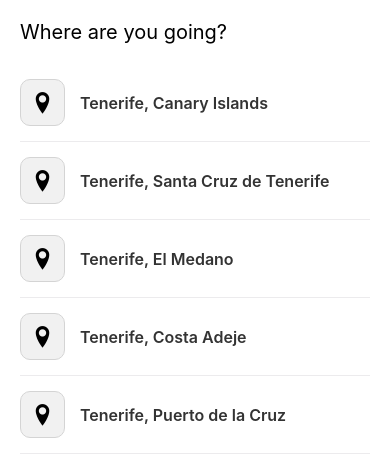
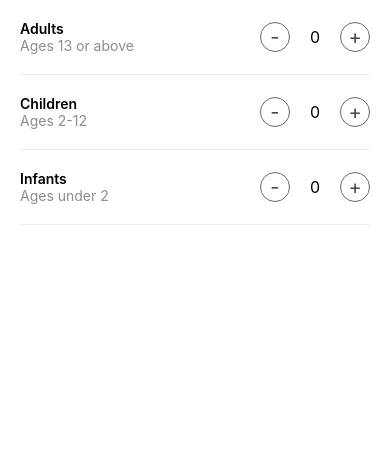
Before and after one commit to NishantRout/react_native_airbnb_clone, a React Native app: screen / in a window 390 px wide. Shown: the top 476 px of the page. Built offline with nearby package versions, Linux system fonts and the light colour scheme.

Commit message:
Guests screen

```diff
--- a/App.js
+++ b/App.js
@@ -6,6 +6,7 @@ import HomeScreen from "./src/screens/Home";
 import feed from "./assets/data/feed";
 import SearchResultScreen from "./src/screens/SearchResults";
 import DestinationSearch from "./src/screens/DestinationSearch";
+import GuestScreen from "./src/screens/Guests";
 
 const post1 = feed[0];
 
@@ -17,7 +18,8 @@ export default function App() {
         {/* <HomeScreen /> */}
         {/* <Post post={post1} /> */}
         {/* <SearchResultScreen /> */}
-        <DestinationSearch />
+        {/* <DestinationSearch /> */}
+        <GuestScreen />
       </SafeAreaView>
     </>
   );
--- a/src/screens/DestinationSearch/styles.js
+++ b/src/screens/DestinationSearch/styles.js
@@ -7,6 +7,7 @@ const styles = StyleSheet.create({
   textInput: {
     fontSize: 20,
     marginBottom: 20,
+    color: "#333",
   },
   row: {
     flexDirection: "row",
--- /dev/null
+++ b/src/screens/Guests/index.js
@@ -0,0 +1,110 @@
+import React, { useState } from "react";
+import {
+  Pressable,
+  StyleSheet,
+  Text,
+  TouchableOpacity,
+  View,
+} from "react-native";
+import styles from "./styles";
+
+const GuestScreen = () => {
+  const [adults, setAdults] = useState(0);
+  const [children, setChildren] = useState(0);
+  const [infants, setInfants] = useState(0);
+
+  return (
+    <View style={styles.container}>
+      {/* Row1: Adults */}
+      <View style={styles.row}>
+        {/* Titles */}
+        <View>
+          <Text style={{ fontWeight: "600" }}>Adults</Text>
+          <Text style={{ color: "#8d8d8d" }}>Ages 13 or above</Text>
+        </View>
+        {/* Buttons with value */}
+        <View style={{ flexDirection: "row", alignItems: "center" }}>
+          {/* - */}
+
+          <Pressable
+            style={styles.button}
+            onPress={() => setAdults(Math.max(0, adults - 1))}
+          >
+            <Text style={styles.sign}>-</Text>
+          </Pressable>
+          {/* value */}
+          <Text style={styles.value}>{adults}</Text>
+          {/* + */}
+          <Pressable
+            style={styles.button}
+            onPress={() => setAdults(adults + 1)}
+          >
+            <Text style={styles.sign}>+</Text>
+          </Pressable>
+        </View>
+      </View>
+
+      {/* Row1: Children */}
+
+      <View style={styles.row}>
+        {/* Titles */}
+        <View>
+          <Text style={{ fontWeight: "600" }}>Children</Text>
+          <Text style={{ color: "#8d8d8d" }}>Ages 2-12</Text>
+        </View>
+        {/* Buttons with value */}
+        <View style={{ flexDirection: "row", alignItems: "center" }}>
+          {/* - */}
+
+          <Pressable
+            style={styles.button}
+            onPress={() => setChildren(Math.max(0, children - 1))}
+          >
+            <Text style={styles.sign}>-</Text>
+          </Pressable>
+          {/* value */}
+          <Text style={styles.value}>{children}</Text>
+          {/* + */}
+          <Pressable
+            style={styles.button}
+            onPress={() => setChildren(children + 1)}
+          >
+            <Text style={styles.sign}>+</Text>
+          </Pressable>
+        </View>
+      </View>
+
+      {/* Row1: Infants */}
+
+      <View style={styles.row}>
+        {/* Titles */}
+        <View>
+          <Text style={{ fontWeight: "600" }}>Infants</Text>
+          <Text style={{ color: "#8d8d8d" }}>Ages under 2</Text>
+        </View>
+        {/* Buttons with value */}
+        <View style={{ flexDirection: "row", alignItems: "center" }}>
+          {/* - */}
+
+          <Pressable
+            style={styles.button}
+            onPress={() => setInfants(Math.max(0, infants - 1))}
+          >
+            <Text style={styles.sign}>-</Text>
+          </Pressable>
+          {/* value */}
+          <Text style={styles.value}>{infants}</Text>
+          {/* + */}
+          <Pressable
+            style={styles.button}
+            onPress={() => setInfants(infants + 1)}
+          >
+            <Text style={styles.sign}>+</Text>
+          </Pressable>
+        </View>
+      </View>
+    </View>
+  );
+};
+
+export default GuestScreen;
--- /dev/null
+++ b/src/screens/Guests/styles.js
@@ -0,0 +1,31 @@
+import { StyleSheet } from "react-native";
+
+const styles = StyleSheet.create({
+  row: {
+    flexDirection: "row",
+    justifyContent: "space-between",
+    paddingVertical: 20,
+    marginHorizontal: 20,
+    borderBottomWidth: 1,
+    borderColor: "#ECEBED",
+  },
+  button: {
+    borderWidth: 1,
+    borderColor: "#676767",
+    width: 30,
+    height: 30,
+    borderRadius: 15,
+    justifyContent: "center",
+    alignItems: "center",
+  },
+  value: {
+    marginHorizontal: 20,
+    fontSize: 16,
+  },
+  sign: {
+    fontSize: 20,
+    color: "#474747",
+  },
+});
+
+export default styles;
```
